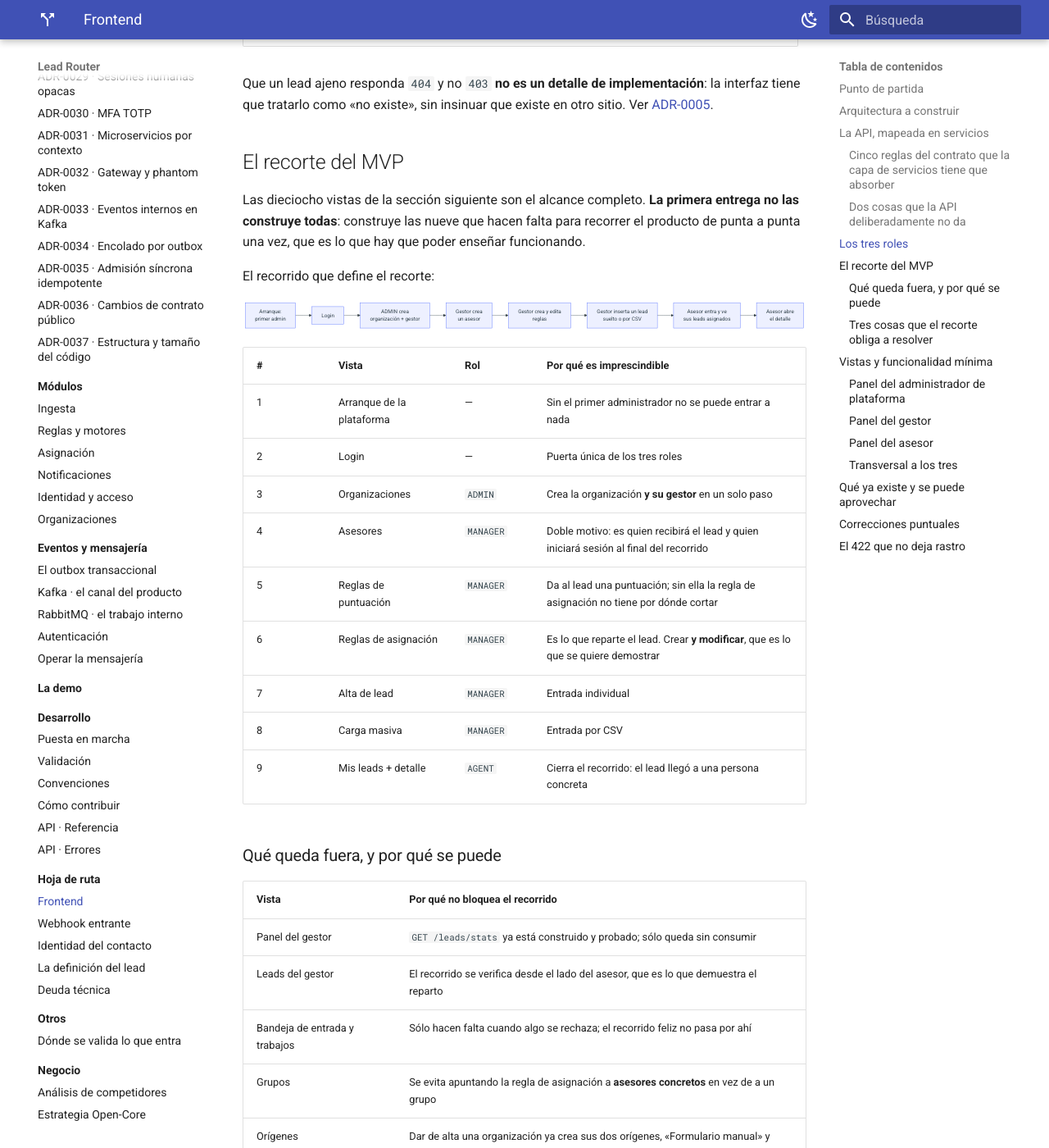
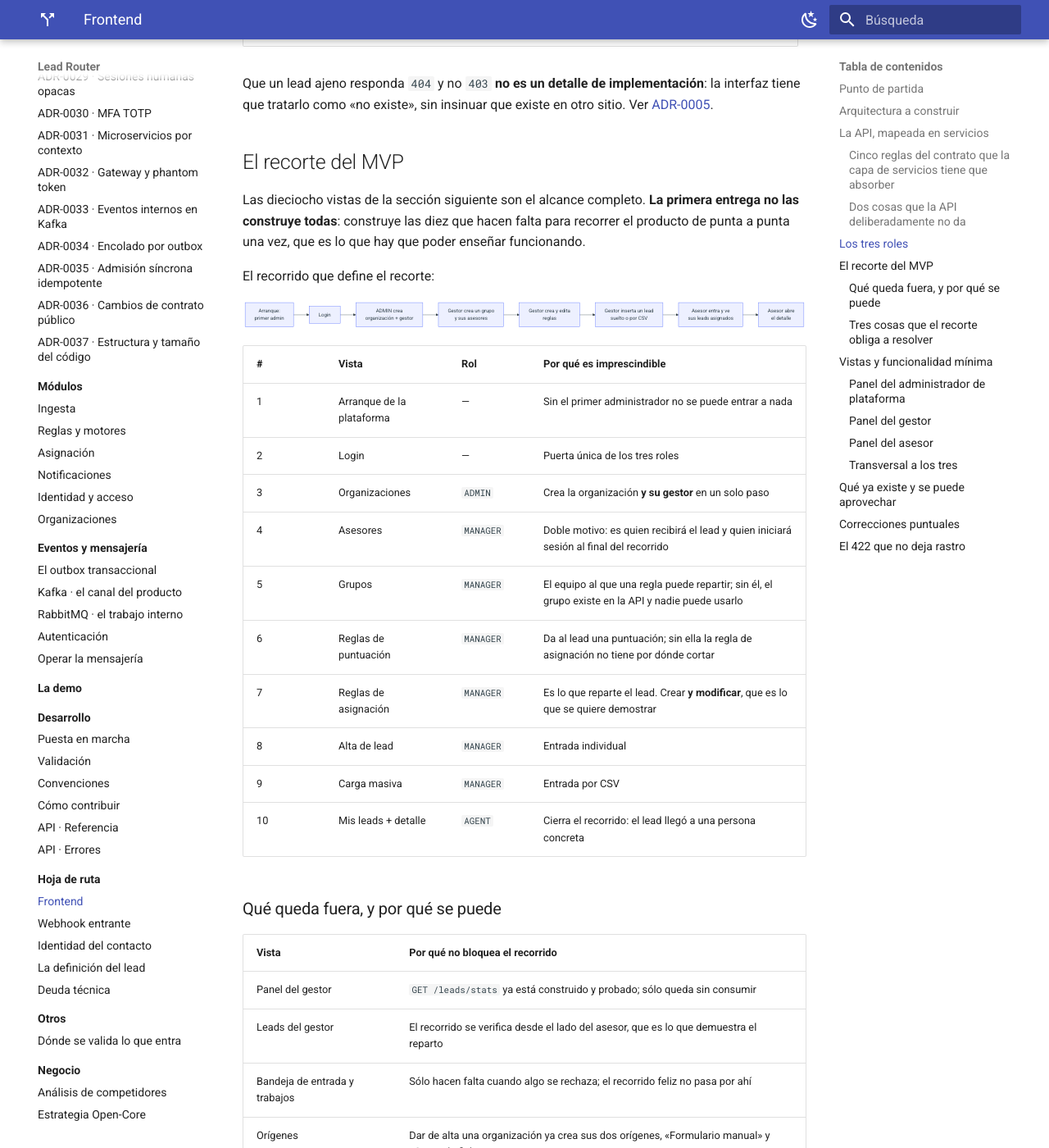
Before and after one commit to MDCIrony/leads-hexa, an MkDocs documentation site: the page built from docs/content/roadmap/frontend.md, in a window 1280 px wide and 1400 px high, scrolled down 4145 px. Shown: the whole window at 82% size. Built offline with MkDocs 1.6.1 and Material for MkDocs 9.7.7, drawn with Linux system fonts in a browser that asks for light colours; some of the changed text lies outside the part shown.

Commit message:
docs(roadmap): bring sales groups into the MVP

```diff
--- a/docs/content/roadmap/frontend.md
+++ b/docs/content/roadmap/frontend.md
@@ -137,7 +137,7 @@ que tratarlo como «no existe», sin insinuar que existe en otro sitio. Ver
 ## El recorte del MVP
 
 Las dieciocho vistas de la sección siguiente son el alcance completo. **La primera entrega no las
-construye todas**: construye las nueve que hacen falta para recorrer el producto de punta a punta una
+construye todas**: construye las diez que hacen falta para recorrer el producto de punta a punta una
 vez, que es lo que hay que poder enseñar funcionando.
 
 El recorrido que define el recorte:
@@ -159,11 +159,12 @@ flowchart LR
 | 2 | Login | — | Puerta única de los tres roles |
 | 3 | Organizaciones | `ADMIN` | Crea la organización **y su gestor** en un solo paso |
 | 4 | Asesores | `MANAGER` | Doble motivo: es quien recibirá el lead y quien iniciará sesión al final del recorrido |
-| 5 | Reglas de puntuación | `MANAGER` | Da al lead una puntuación; sin ella la regla de asignación no tiene por dónde cortar |
-| 6 | Reglas de asignación | `MANAGER` | Es lo que reparte el lead. Crear **y modificar**, que es lo que se quiere demostrar |
-| 7 | Alta de lead | `MANAGER` | Entrada individual |
-| 8 | Carga masiva | `MANAGER` | Entrada por CSV |
-| 9 | Mis leads + detalle | `AGENT` | Cierra el recorrido: el lead llegó a una persona concreta |
+| 5 | Grupos | `MANAGER` | El equipo al que una regla puede repartir; sin él, el grupo existe en la API y nadie puede usarlo |
+| 6 | Reglas de puntuación | `MANAGER` | Da al lead una puntuación; sin ella la regla de asignación no tiene por dónde cortar |
+| 7 | Reglas de asignación | `MANAGER` | Es lo que reparte el lead. Crear **y modificar**, que es lo que se quiere demostrar |
+| 8 | Alta de lead | `MANAGER` | Entrada individual |
+| 9 | Carga masiva | `MANAGER` | Entrada por CSV |
+| 10 | Mis leads + detalle | `AGENT` | Cierra el recorrido: el lead llegó a una persona concreta |
 
 ### Qué queda fuera, y por qué se puede
 
@@ -172,7 +173,6 @@ flowchart LR
 | Panel del gestor | `GET /leads/stats` ya está construido y probado; sólo queda sin consumir |
 | Leads del gestor | El recorrido se verifica desde el lado del asesor, que es lo que demuestra el reparto |
 | Bandeja de entrada y trabajos | Sólo hacen falta cuando algo se rechaza; el recorrido feliz no pasa por ahí |
-| Grupos | Se evita apuntando la regla de asignación a **asesores concretos** en vez de a un grupo |
 | Orígenes | Dar de alta una organización ya crea sus dos orígenes, «Formulario manual» y «Carga de fichero» |
 | Reglas de descalificación | Misma forma que las otras dos familias; no añade nada al recorrido |
 | Notificaciones | El asesor ve su lead en su lista; el aviso es comodidad, no camino |
@@ -185,8 +185,8 @@ el administrador de plataforma; en cuanto existe cualquier agente, ese mismo end
 decirlo cuando ya no lo está.
 
 **La regla de asignación necesita un destino.** Sin `target_group_id` ni `target_agent_ids` responde
-`400 RULE_WITHOUT_TARGET`. Como no hay vista de grupos en el recorte, el formulario apunta a asesores
-concretos, elegidos de `GET /agents`.
+`400 RULE_WITHOUT_TARGET`. El formulario ofrece un grupo, asesores concretos elegidos de
+`GET /agents`, o ambos, y no envía una regla sin ninguno de los dos.
 
 **La ingesta es asíncrona y hay que cerrar el círculo.** Responde `202` y el lead no existe todavía.
 Las vistas de alta y de carga masiva tienen que sondear el trabajo hasta estado terminal y **mostrar
@@ -197,7 +197,7 @@ sin decir dónde.
 ## Vistas y funcionalidad mínima
 
 Lo que sigue acota **qué tiene que hacer cada vista para considerarse terminada**. No dice cómo.
-Marcadas con **·MVP·** las nueve del recorte de arriba.
+Marcadas con **·MVP·** las diez del recorte de arriba.
 
 ### Panel del administrador de plataforma
 
@@ -219,8 +219,8 @@ sin `curl`.
 | Alta de lead **·MVP·** | Formulario individual que **valida en cliente lo que el esquema exige**, y espera al procesamiento antes de dar el alta por buena |
 | Carga masiva **·MVP·** | Subida real de fichero, seguimiento del trabajo hasta estado terminal, y resumen del resultado fila a fila |
 | Trabajos de entrada | Listado de cargas con su estado y contadores; reprocesar una que quedó a medias |
-| Asesores **·MVP·** | Alta, edición, **desactivar y reactivar**, y ver los desactivados con `?is_active=false`. Sin asignación a grupo: no hay vista de grupos que llene el selector |
-| Grupos | Alta, edición y borrado; estrategia por defecto, capacidad por asesor; ver sus miembros |
+| Asesores **·MVP·** | Alta, edición, **desactivar y reactivar**, y ver los desactivados con `?is_active=false`. Grupo de cada asesor al darlo de alta y en su fila, con `PATCH /advisors`, y su carga activa |
+| Grupos **·MVP·** | Alta, edición, activación y borrado; estrategia por defecto, capacidad por asesor; ver sus miembros |
 | Orígenes | Alta, edición y borrado; mapeo de columnas del fichero a los campos de la plataforma |
 | Reglas de puntuación **·MVP·** | Alta, edición, activación y borrado; constructor de condiciones con campo, operador y valor; puntos y prioridad |
 | Reglas de asignación **·MVP·** | Alta, edición, activación y borrado; rango de puntuación, destino por grupo o por asesores, modo de coincidencia, estrategia y prioridad |
```
Also changed, not shown: other parts of docs/content/roadmap/frontend.md (+1 -1 lines), docs/content/decisiones/0036-cambios-de-contrato-publico.md (+6 -5 lines).
